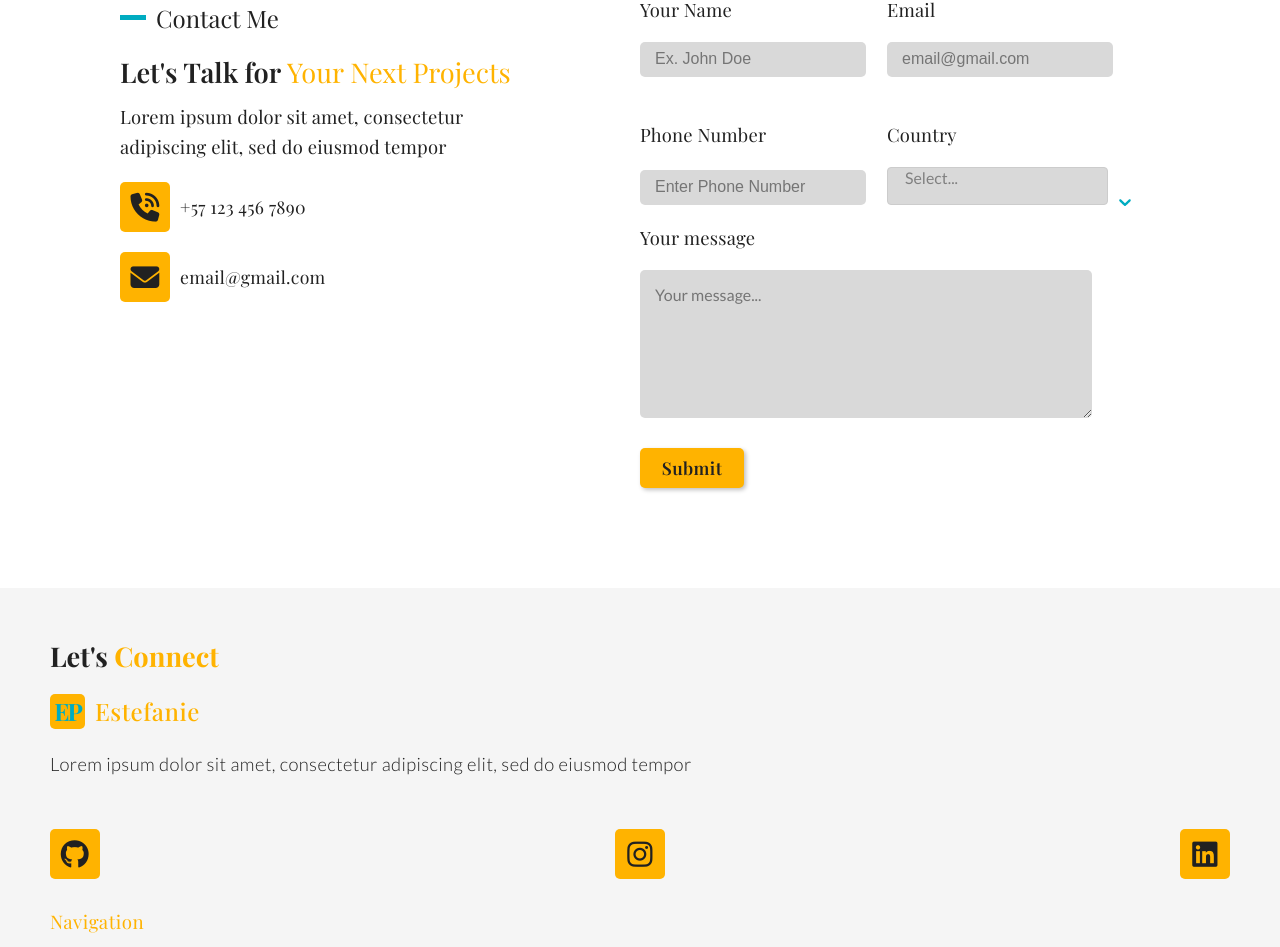
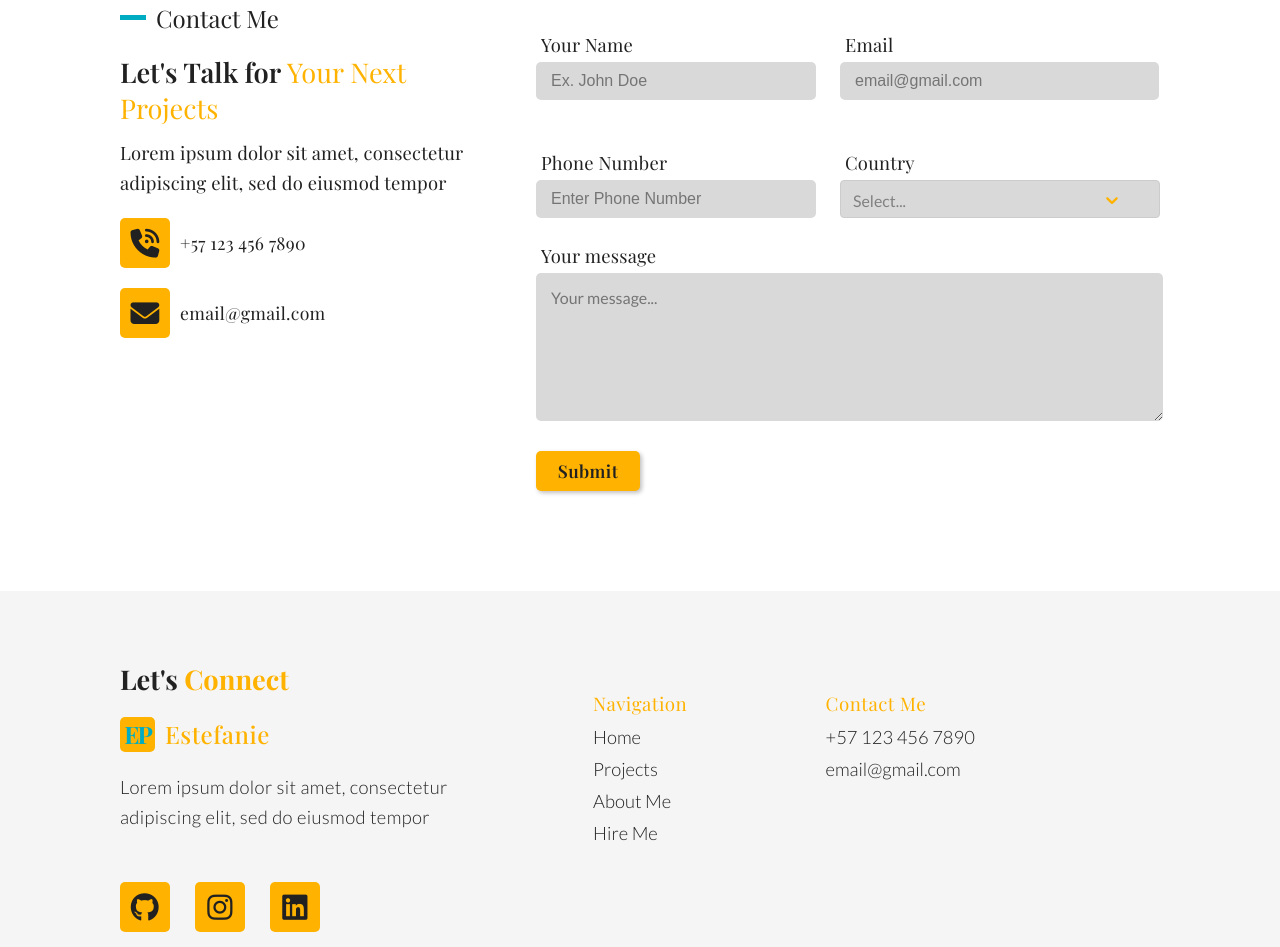
Before and after one commit to pbatista01/portfolio, a React (Create React App) app: page / in a window 1280 px wide. Shown: the part 3039-3986 px from the top of the page. Built offline with nearby package versions, Linux system fonts and the light colour scheme; a web font is replaced by a local one.

Commit message:
Desktop edition

```diff
--- a/src/ContactForm.js
+++ b/src/ContactForm.js
@@ -40,7 +40,7 @@ function ContactForm () {
     return (
       <form action='#' className="contactForm" target="_self">
         <div className="form-personalInfo">
-          <div>
+        <div>
         <label for="name">Your Name</label>
         <input type="text" id="name" placeholder="Ex. John Doe" />
         </div>
--- a/src/Footer.js
+++ b/src/Footer.js
@@ -33,6 +33,7 @@ function Footer(){
 
       <footer className="footer-section">
         <div className="footer-container">
+        <div className="footer-text-section">
         <h2 className="letsConnect-title">Let's <span> Connect</span></h2>
         <div className="footer-logo">
           <Logo />
@@ -46,6 +47,8 @@ function Footer(){
             <a href="#" className="box linkedin"><span>LinkedIn</span></a>
           </div>
         </div>
+        </div>
+        <div className="footer-nav-section">
         <div className="footer-nav">
           <h3>Navigation</h3>
           <ul>
@@ -63,6 +66,7 @@ function Footer(){
           </ul>
         </div>
         </div>
+        </div>
       <div className="copyright-text">
           <p>Copyright &copy; 2025. Estefanie Peña. All rights reserved.</p>
         </div>
--- a/src/aboutMe.css
+++ b/src/aboutMe.css
@@ -56,7 +56,11 @@
 
 .btn-letsWork:hover{
     background-color:var(--text-color);
+}
+
+.btn-letsWork:hover a{
     color:var(--background-color);
+
 }
 
 .email-icon{
--- a/src/contactForm.css
+++ b/src/contactForm.css
@@ -3,13 +3,15 @@
     height:auto;
     display:flex;
     flex-flow: column wrap;
-    margin-top:10px;
   }
 
   .form-personalInfo{
     display:flex;
     flex-flow: column wrap;
+    margin-top:40px;
+    gap:20px;
   }
+
 
   .form-message{
     display:flex;
@@ -17,13 +19,14 @@
   }
 
   .contactForm label{
+    padding: 5px;
     font-size:1.15rem;
     letter-spacing:0.2px;
     color:var(--text-color);
-    margin:20px 0;
+    margin-top:20px;
   }
 
-  .contactForm input, .contactForm select, .contactForm textArea{
+  .contactForm input, .contactForm textArea{
     width:95%;
     height:35px;
     border: none;
@@ -156,7 +159,9 @@
 
 
       .form-personalInfo{
-        flex-flow:row wrap;
+        display:grid;
+        grid-template-columns: repeat(2, 1fr);
+        grid-template-rows: repeat(2, 1fr);
         gap:25px;
       }
 
@@ -168,11 +173,26 @@
       }
 
       .react-select__control{
-        width:90%;
+        width:25vw;
       }
 
+
+      .react-select__dropdown-indicator{
+        color:var(--orange-color) !important;
+        position:relative;
+        top:-15px;
+        left:calc(100% - 65px);
+      }
+
+      .react-select__value-container{
+        padding:10px !important;
+      }
+
+      .contactForm input{
+        height:38px;
+      }
       .contactForm textArea{
-        width:84%;
+        width:98%;
       }
 
       .contactForm .btn-submit{
--- a/src/contactme.css
+++ b/src/contactme.css
@@ -80,12 +80,12 @@
     }
 
     .contactMe-text{
-      flex-basis:40%;
+      flex-basis:35%;
       margin-top:35px;
     }
 
     .contactMe-form{
-      flex-basis:50%;
+      flex-basis:60%;
     }
 
 
--- a/src/footer.css
+++ b/src/footer.css
@@ -158,3 +158,30 @@
     line-height:30px;
     text-align: center;
   }
+
+  @media (min-width: 1025px){
+    .footer-container{
+      padding:70px 120px;
+      flex-flow:row wrap;
+      gap:40px;
+    }
+
+    .footer-text-section{
+      flex-basis:35%;
+    }
+
+    .footer-nav-section{
+      display:flex;
+      flex-flow: row wrap;
+      justify-content: space-around;
+      align-items: flex-start;
+      flex-basis:50%;
+    }
+
+    .socials{
+      justify-content: flex-start;
+      gap:25px;
+    }
+
+
+  }
--- a/src/header.css
+++ b/src/header.css
@@ -77,19 +77,25 @@
 
   .btn-viewProjects:hover{
     background-color: var(--text-color);
-    color:var(--background-color);
     transform:scale(1.05);
   }
 
+  .btn-viewProjects:hover a{
+    color:var(--background-color);
+
+  }
+
   .btn-hireMe{
-
-    background-color: var(--blue-color);
+   background-color: var(--blue-color);
   }
 
   .btn-hireMe:hover{
     background-color: var(--text-color);
+    transform:scale(1.05);
+  }
+
+  .btn-hireMe:hover a{
     color:var(--orange-color);
-    transform:scale(1.05);
   }
 
   @media(min-width:1025px){
```
